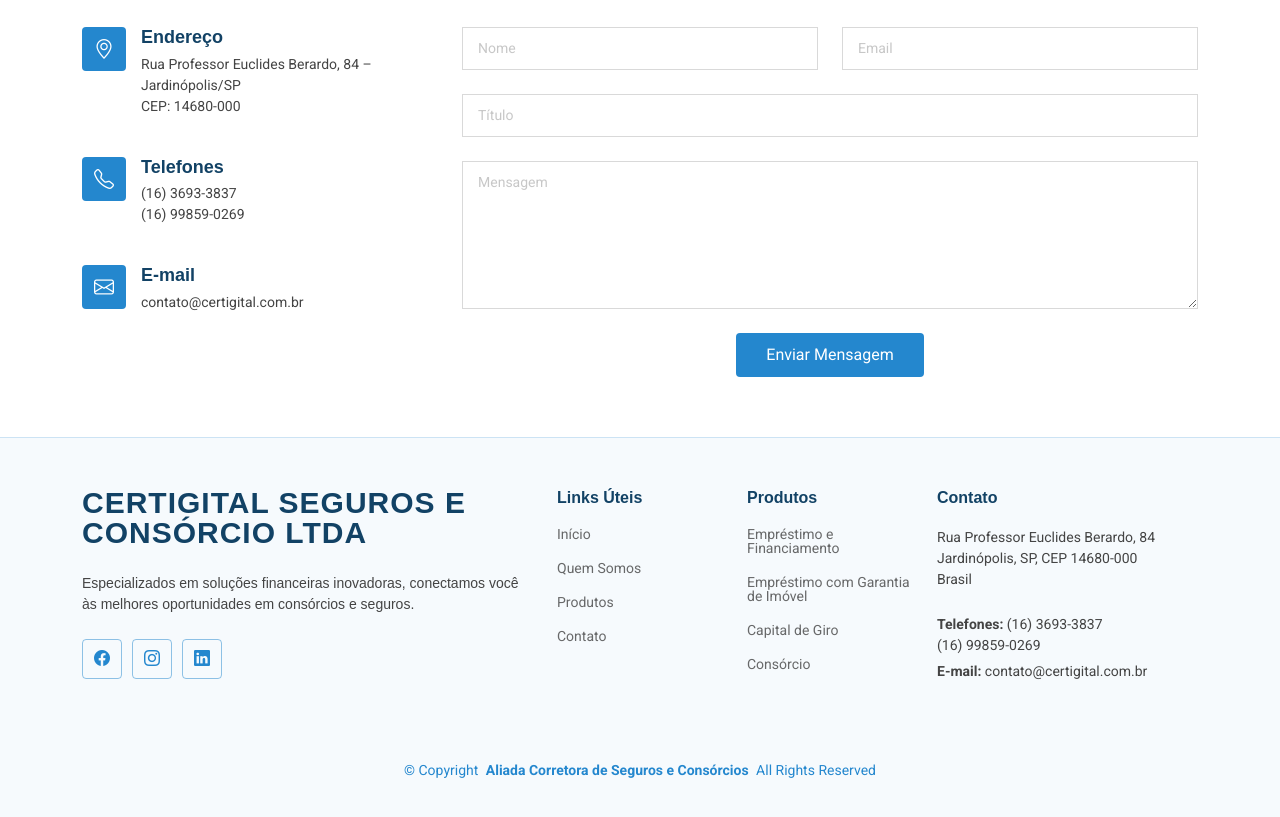
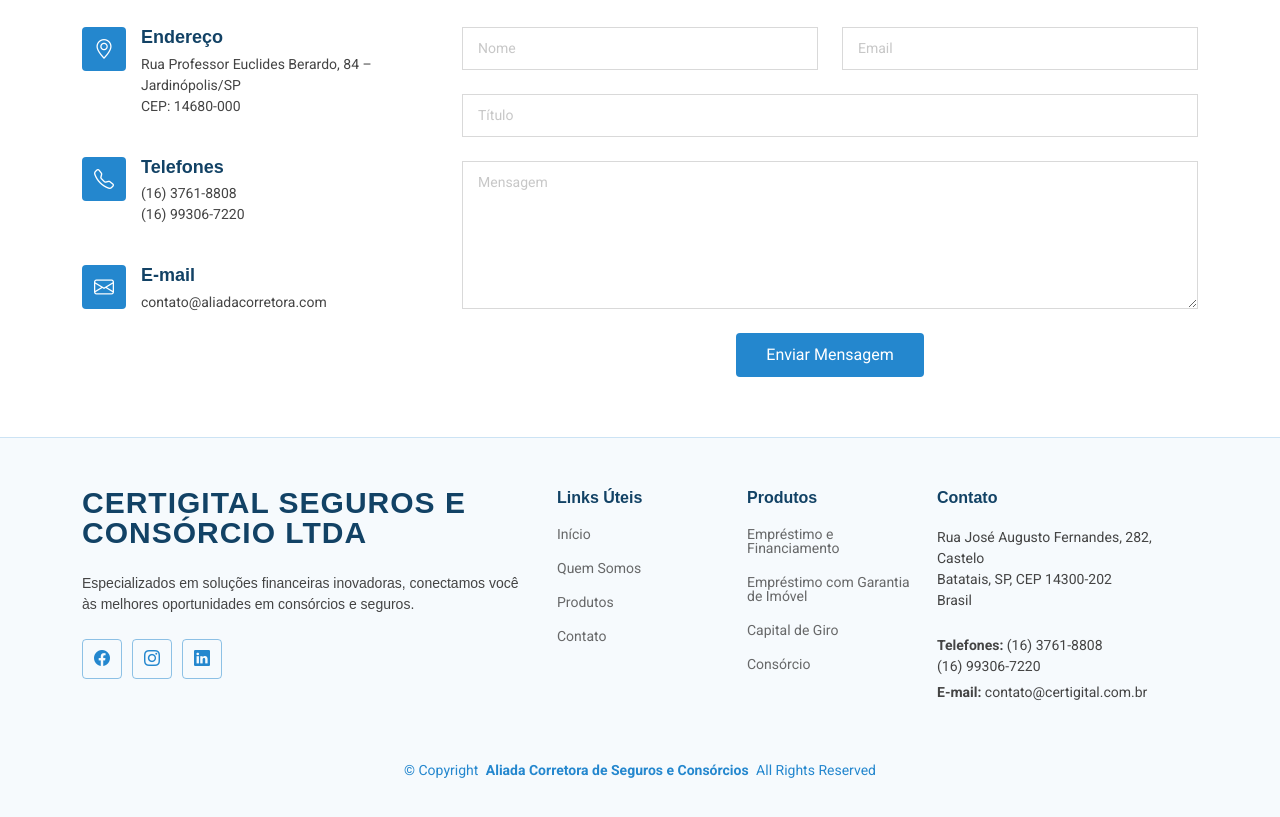
Before and after one commit to lucasmpampanini/porto_digital_consorcios, a plain HTML site: page index.html in a window 1280 px wide. Shown: the part 5580-6397 px from the top of the page. Drawn offline with Linux system fonts and the light colour scheme.

Commit message:
dados e foto nova

```diff
--- a/index.html
+++ b/index.html
@@ -371,7 +371,7 @@
       <div class="container" data-aos="fade-up" data-aos-delay="100">
 
         <div class="mb-4" data-aos="fade-up" data-aos-delay="200">
-          <iframe style="border:0; width: 100%; height: 270px;" src="https://www.google.com/maps/embed?pb=!1m14!1m8!1m3!1d3000!2d-47.766724!3d-21.021!3m2!1i1024!2i768!4f13.1!3m3!1m2!1s0x94b99335af87bbcf%3A0x1e1e340e5ed35658!2sR.%20Prof.%20Euclides%20Berardo%2C%2084%20-%20Jardin%C3%B3polis%2C%20SP%2C%2014680-000!5e0!3m2!1spt-BR!2sbr!4v1739993901917!5m2!1spt-BR!2sbr" frameborder="0" allowfullscreen="" loading="lazy" referrerpolicy="no-referrer-when-downgrade"></iframe>
+          <iframe style="border:0; width: 100%; height: 270px;" src="https://www.google.com/maps/embed?pb=!1m18!1m12!1m3!1d3727.5285600943075!2d-47.591832499999995!3d-20.8910441!2m3!1f0!2f0!3f0!3m2!1i1024!2i768!4f13.1!3m3!1m2!1s0x94b9fbf976e0f463%3A0x271ba1c5f6e16cb0!2sAliada%20Corretora%20de%20Seguros!5e0!3m2!1spt-BR!2sbr!4v1743791052434!5m2!1spt-BR!2sbr" frameborder="0" allowfullscreen="" loading="lazy" referrerpolicy="no-referrer-when-downgrade"></iframe>
         </div><!-- End Google Maps -->
 
         <div class="row gy-4">
@@ -389,7 +389,7 @@
               <i class="bi bi-telephone flex-shrink-0"></i>
               <div>
                 <h3>Telefones</h3>
-                <p>(16) 3693-3837<br>(16) 99859-0269</p>
+                <p>(16) 3761-8808<br>(16) 99306-7220</p>
               </div>
             </div><!-- End Info Item -->
 
@@ -397,7 +397,7 @@
               <i class="bi bi-envelope flex-shrink-0"></i>
               <div>
                 <h3>E-mail</h3>
-                <p>contato@certigital.com.br</p>
+                <p>contato@aliadacorretora.com</p>
               </div>
             </div><!-- End Info Item -->
 
@@ -482,8 +482,8 @@
 
         <div class="col-lg-3 col-md-12 footer-contact text-center text-md-start">
           <h4>Contato</h4>
-          <p>Rua Professor Euclides Berardo, 84<br>Jardinópolis, SP, CEP 14680-000<br>Brasil</p>
-          <p class="mt-4"><strong>Telefones:</strong> (16) 3693-3837<br>(16) 99859-0269</p>
+          <p>Rua José Augusto Fernandes, 282, Castelo<br>Batatais, SP, CEP 14300-202<br>Brasil</p>
+          <p class="mt-4"><strong>Telefones:</strong> (16) 3761-8808<br>(16) 99306-7220</p>
           <p><strong>E-mail:</strong> contato@certigital.com.br</p>
         </div>
 
@@ -500,7 +500,7 @@
   <!-- Scroll Top -->
   <a href="#" id="scroll-top" class="scroll-top d-flex align-items-center justify-content-center"><i class="bi bi-arrow-up-short"></i></a>
   <!-- Novo botão WhatsApp com posicionamento semelhante -->
-  <a href="https://wa.me/5516998590269" id="whatsapp-btn" target="_blank"
+  <a href="https://wa.me/5516993067220" id="whatsapp-btn" target="_blank"
      class="scroll-top d-flex align-items-center justify-content-center" style="right:15px; bottom:70px;">
     <i class="bi bi-whatsapp"></i>
   </a>
```
Also changed, not shown: 2 other files.
